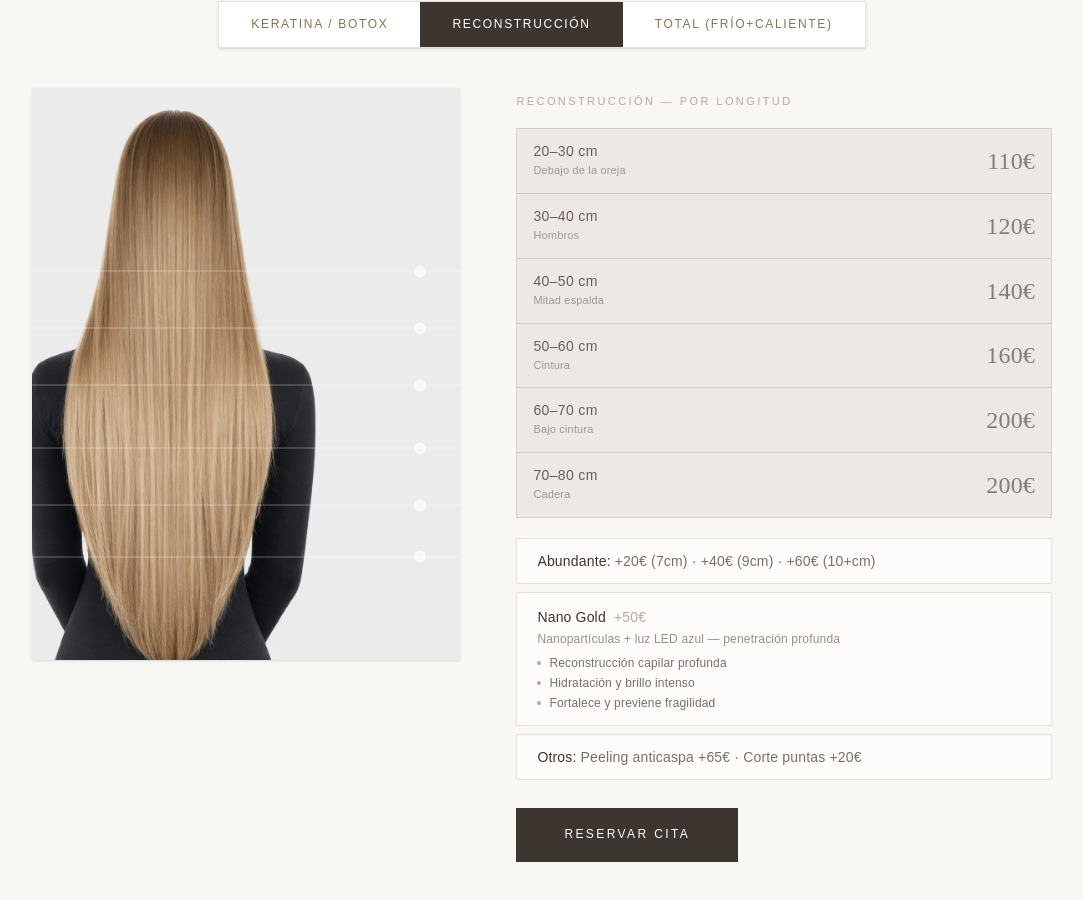
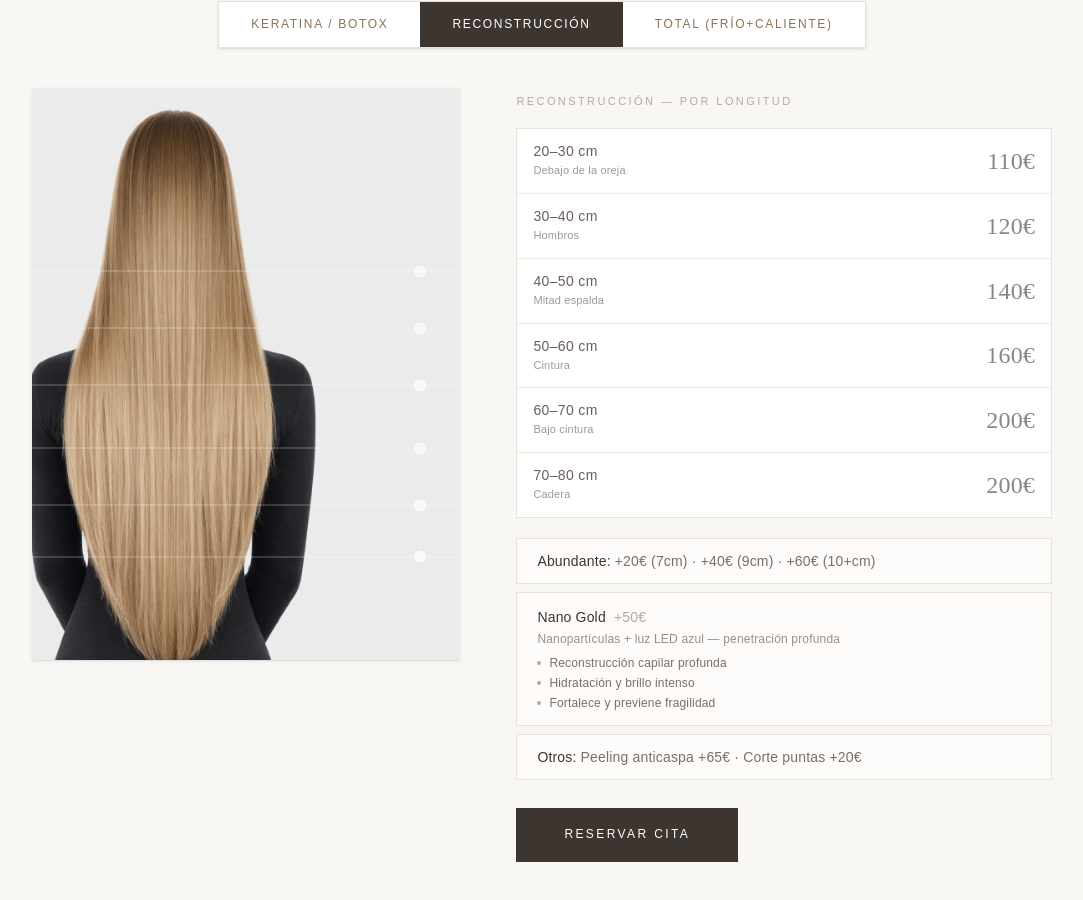
Before and after one commit to Julia-proj/final-project, a React app in the folder frontend/: page / in a window 1280 px wide. Shown: the part 4175-5075 px from the top of the page, without its empty margins (98-1181 px from the left). Built offline with nearby package versions, Linux system fonts and the light colour scheme; no server answers; the HTML template or start-up script is replaced by a standard one.

Commit message:
Revert cm rows to white container style

```diff
--- a/frontend/src/components/InteractivePricing.tsx
+++ b/frontend/src/components/InteractivePricing.tsx
@@ -154,15 +154,15 @@ export default function InteractivePricing() {
               {getLabel()} — {tr.pricing.porLongitud}
             </p>
 
-            <div className="flex flex-col bg-[#EDE8E3] border border-[#D8D0C8]">
+            <div className="flex flex-col bg-white border border-[#e8e2da]">
               {lengths.map((l) => {
                 const isActive = active === l.id;
                 return (
                   <button
                     key={l.id}
                     onClick={() => setActive(isActive ? null : l.id)}
-                    className={`flex items-center justify-between py-3 px-4 text-left transition-all border-b border-[#D0C9C1] last:border-b-0 active:opacity-70 ${
-                      isActive ? 'bg-white/80' : 'hover:bg-[#E5DED8]'
+                    className={`flex items-center justify-between py-3 px-4 text-left transition-all border-b border-[#f0ebe4] last:border-b-0 active:opacity-70 ${
+                      isActive ? 'bg-[#F3F1EE]' : 'hover:bg-[#FDFCFB]'
                     }`}
                   >
                     <div className="flex flex-col">
```
